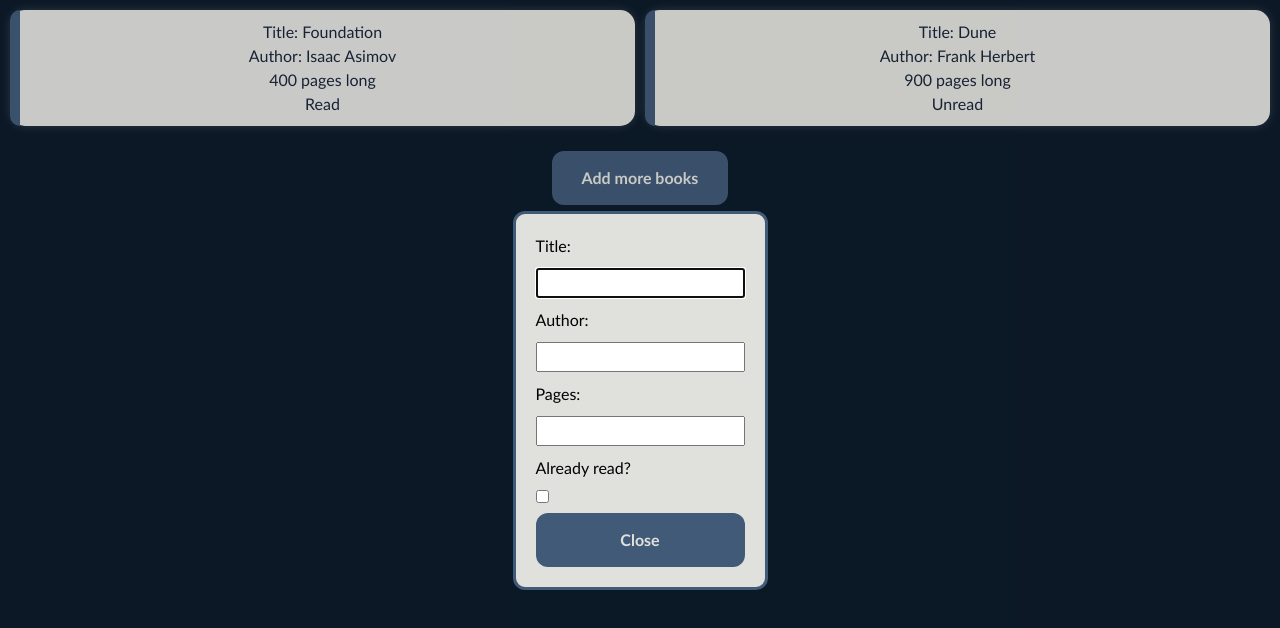
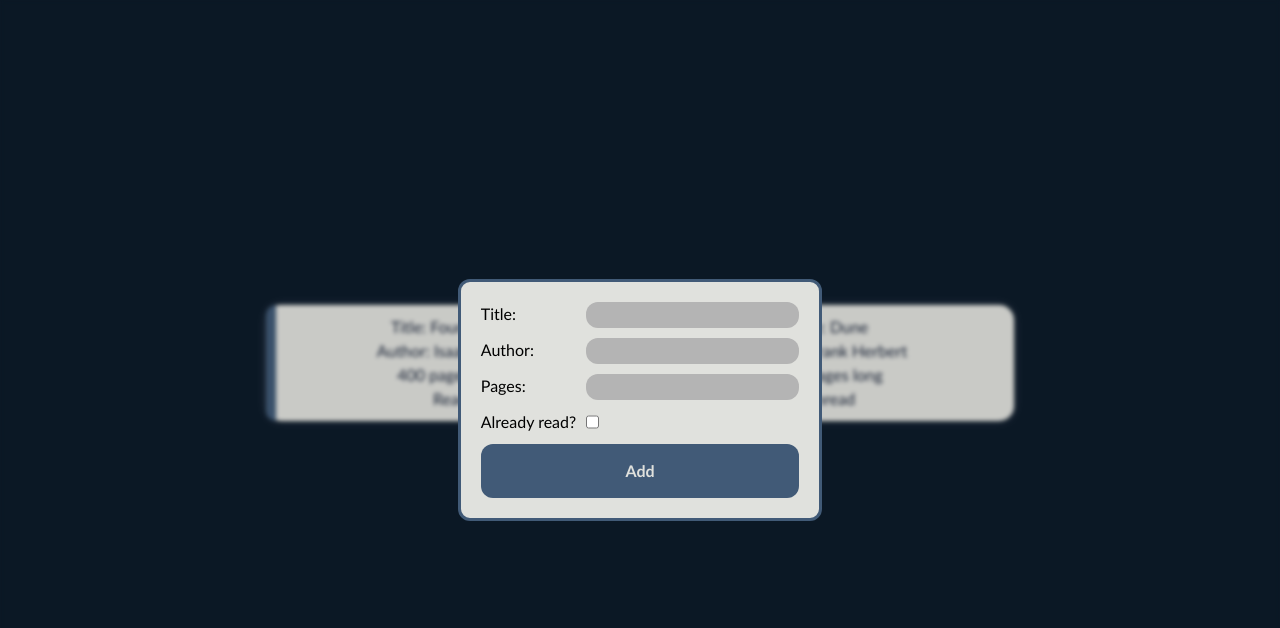
Before and after one commit to nicolondonoe/library, a plain HTML site: page index.html in a window 1280 px wide. Both pictures are taken after a click on the button "Add more books". Drawn offline with Linux system fonts and the light colour scheme.

Commit message:
User can add books to library
Through a modal, the user is able to add new books.

```diff
--- a/index.html
+++ b/index.html
@@ -13,24 +13,32 @@
 
   <dialog id="add-book">
     <div class="form-container">
-      <form id="new-book">
+      <form id="new-book" name="newBook">
+
         <label for="title">Title: </label>
         <input type="text" id="title" name="title">
+
+
         <label for="author">Author: </label>
         <input type="text" id="author" name="author">
+
+
         <label for="pages">Pages: </label>
-        <input type="pages" id="pages" name="pages">
+        <input type="number" id="pages" name="pages">
+
+
         <label for="isRead">Already read? </label>
         <input type="checkbox" id="isRead" name="isRead">
-        <button id="closeBtn" type="submit">Close</button>
+
+        <button id="closeBtn" type="submit">Add</button>
       </form>
     </div>
   </dialog>
 
-  <div class="container">
-  </div>
-  <div class="button-container">
-    <button class="add-books">Add more books</button>
+  <div class="wrapper">
+    <div class="container">
+    </div>
+    <div class="button-container"><button class="add-books">Add more books</button></div>
   </div>
 
 </body>
--- a/script.js
+++ b/script.js
@@ -1,11 +1,24 @@
 const myLibrary = [];
 const container = document.querySelector("div.container");
-const cards = [];
+let cards = [];
 const addBooksButton = document.querySelector("button.add-books");
 const body = document.querySelector("body");
+const form = document.forms.newBook;
+const closeBtn = document.querySelector("#closeBtn");
+const dialog = document.getElementById('add-book');
 
-const dialog = document.getElementById('add-book');
-closeBtn.addEventListener('click', () => dialog.close());
+closeBtn.addEventListener('click', (e) => {
+  e.preventDefault();
+  let title = form.title.value;
+  let author = form.author.value;
+  let pages = form.pages.value;
+  let isRead = form.isRead.checked;
+
+  addBookToLibrary(title, author, pages, isRead);
+  resetCards();
+  displayBooks();
+  dialog.close();
+});
 
 addBooksButton.addEventListener("click", () => dialog.showModal());
 
@@ -48,11 +61,18 @@ function Card() {
 function addBookToLibrary(title, author, pages, isRead) {
   let newBook = new Book(title, author, pages, isRead);
   myLibrary.push(newBook);
+  console.log(myLibrary);
 }
 
 addBookToLibrary('Foundation', 'Isaac Asimov', 400, true);
 addBookToLibrary('Dune', 'Frank Herbert', 900, false);
 
+function resetCards() {
+  for (card of cards) {
+    card.card.remove();
+  }
+  cards = [];
+}
 
 function displayBooks() {
   for (let i = 0; i < myLibrary.length; i++) {
@@ -60,7 +80,7 @@ function displayBooks() {
     cards[i].title.textContent = `Title: ${myLibrary[i].title}`;
     cards[i].author.textContent = `Author: ${myLibrary[i].author}`;
     cards[i].pages.textContent = `${myLibrary[i].pages} pages long`;
-    cards[i].isRead.textContent = `${myLibrary[i].isRead ? 'Read' : 'Unread'}` ;
+    cards[i].isRead.textContent = `${myLibrary[i].isRead ? 'Read' : 'Unread'}`;
   }
 }
 
@@ -69,3 +89,5 @@ function userAddBooks(e) {
 }
 
 displayBooks(myLibrary);
+
+// cards[1].card.remove();
--- a/style.css
+++ b/style.css
@@ -90,11 +90,22 @@ body {
   background-color: var(--ink-black);
 }
 
+.wrapper {
+  display: flex;
+  flex-direction: column;
+  height: 100%;
+  align-items: stretch;
+  justify-content: center;
+}
+
 .container {
   display: grid;
   gap: 10px;
-  grid-template-columns: repeat(auto-fit, minmax(300px, 1fr));
+  grid-template-columns: repeat(auto-fit, minmax(266px, 1fr));
   padding: 10px;
+  margin-inline: 20vw;
+  /* height: 100%;
+  align-content: center; */
 }
 
 .card {
@@ -106,6 +117,7 @@ body {
   padding: 10px;
   border-radius: 15px;
   position: relative;
+  transition: transform 0.2s ease;
 }
 
 .card::before {
@@ -119,14 +131,20 @@ body {
   border-radius: 15px 0 0 15px;
 }
 
+.card:hover {
+  transform: scale(1.02);
+}
+
 .card > div {
   color: var(--prussian-blue);
   position: relative;
 }
 
 .button-container {
-  margin-top: 15px;
   display: flex;
+  flex: 0 1 auto;
+  margin-inline: 20vw;
+  padding: 10px;
   justify-content: center;
 }
 
@@ -141,6 +159,13 @@ button {
   transition: transform 0.5s ease;
 }
 
+/* button.add-books {
+  grid-column: 1 / span 2;
+  grid-row: last;
+  width: max-content;
+  justify-self: center;
+} */
+
 button:hover, button:focus {
   transform: scale(1.06);
   cursor: pointer;
@@ -153,18 +178,38 @@ dialog {
   padding: 20px;
 }
 
-form {
-  display: grid;
-  gap: 10px;
+dialog::backdrop {
+  backdrop-filter: blur(2px);
+}
+
+input[type="text"], input[type="number"] {
+  outline: none;
+  border: none;
+  background-color: rgb(180, 180, 180);
+  border-radius: 12px;
+  padding-left: 10px;
 }
 
 input[type="checkbox"] {
+  border-radius: 12px;
+}
+
+#new-book {
+  display: grid;
+  gap: 10px;
+  grid-template-columns: auto 1fr;
+
+}
+
+#new-book label {
+  grid-column: 1 / 2;
+}
+
+#new-book #isRead {
   justify-self: start;
 }
 
-/* .closeBtn {
-  margin-top: 10px;
-} */
-.darken {
-  opacity: 20%;
+#new-book #closeBtn {
+  grid-column: 1 / span 2;
+
 }
```
